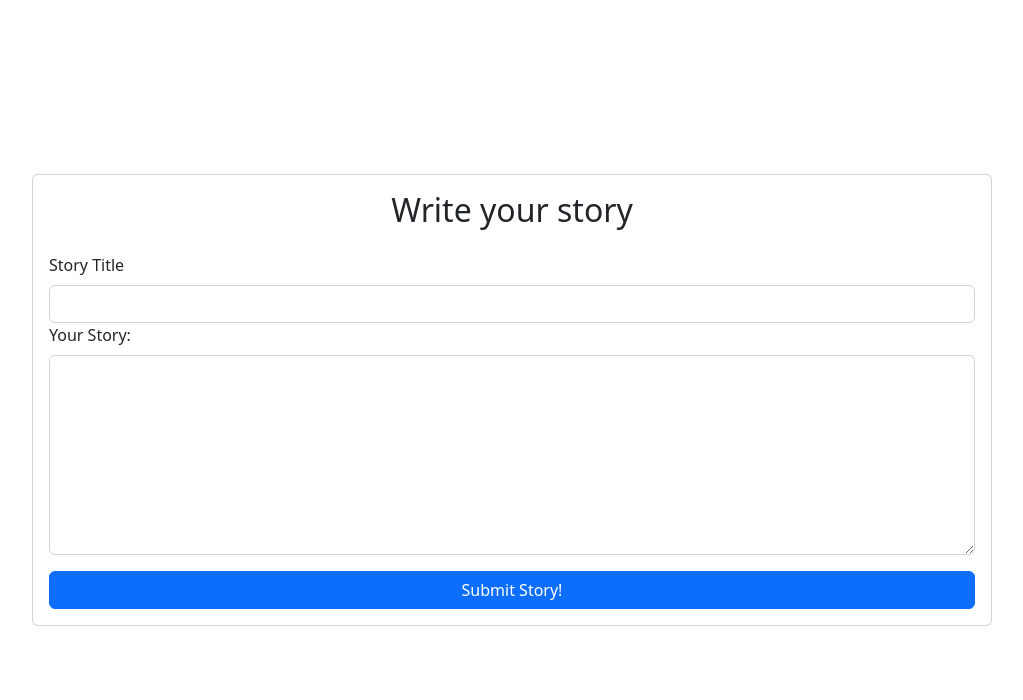
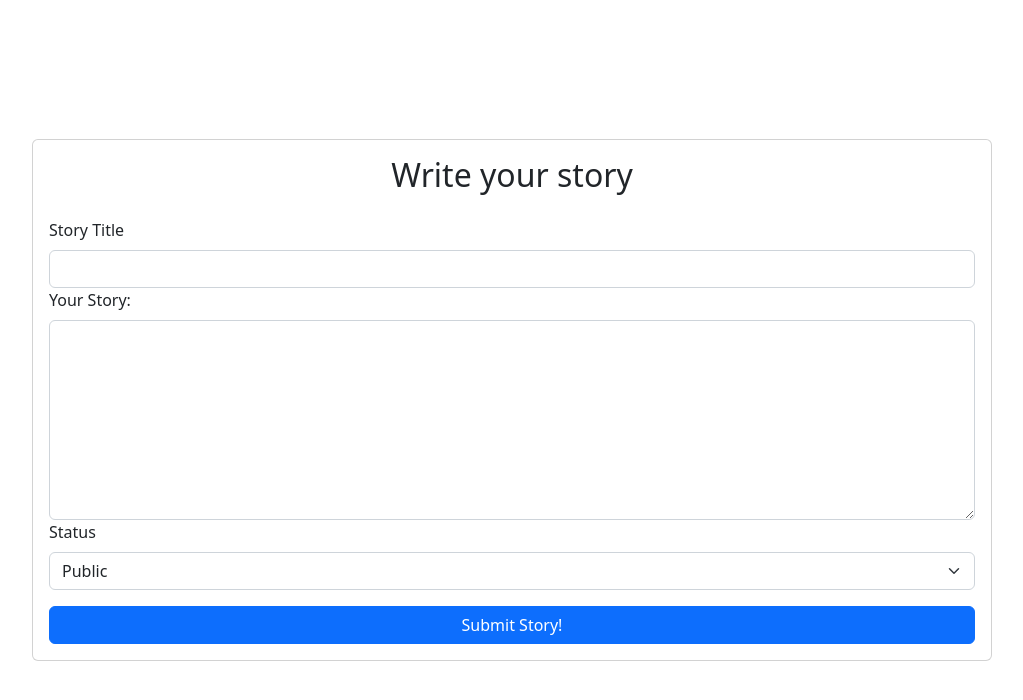
Before and after one commit to dalancox/firebase-react-auth, a React (Create React App) app: page /add-story in a window 1280 px wide. Shown: the top 700 px of the page, without its empty margins (128-1151 px from the left). Built offline with nearby package versions, Linux system fonts and the light colour scheme; no server answers; the database is empty; sample sign-in values are in the browser's storage.

Commit message:
added explore page

```diff
--- a/src/components/AddStory.js
+++ b/src/components/AddStory.js
@@ -1,4 +1,4 @@
-import React from "react";
+import React, { useEffect } from "react";
 import { useRef, useState } from "react";
 import { Card, Button, Alert, Form } from 'react-bootstrap'
 import { database } from "../firebase";
@@ -9,7 +9,9 @@ function AddStory() {
 
     const storyTitle = useRef()
     const storyBody = useRef()
+    const status = useRef()
     const { currentUser } = useAuth()
+    const [userData, setUserData] = useState([])
 
     const [error, setError] = useState('')
 
@@ -23,7 +25,9 @@ function AddStory() {
             await database.stories.add({
                 userID: currentUser.uid,
                 storyTitle: storyTitle.current.value,
-                storyBody: storyBody.current.value
+                storyBody: storyBody.current.value,
+                status: status.current.value,
+                username: userData.firstName
             })
             navigate('/')
         }catch{
@@ -31,6 +35,16 @@ function AddStory() {
         }
 
     }
+
+    useEffect(() => {
+        const getUserName = async () => {
+            const data = await database.users.doc(currentUser.uid).get()
+            setUserData(data.data())
+        }
+
+        getUserName()
+        // eslint-disable-next-line
+    }, [])
 
     return(
         <>
@@ -48,6 +62,13 @@ function AddStory() {
                         <Form.Label>Your Story:</Form.Label>
                         <Form.Control style={{height: '200px'}} as='textarea' type="text" ref={storyBody} required />
                     </Form.Group>
+                    <Form.Group>
+                    <Form.Label>Status</Form.Label>
+                        <Form.Select ref={status} required>
+                            <option>Public</option>
+                            <option>Private</option>
+                        </Form.Select>
+                    </Form.Group>
                     <Button className="w-100 mt-3" type='submit'>Submit Story!</Button>
                     </Form>
                 </Card.Body>
--- a/src/components/App.js
+++ b/src/components/App.js
@@ -3,6 +3,7 @@ import Dashboard from './Dashboard'
 import Login from './authentication/Login'
 import ForgotPassword from './authentication/ForgotPassword';
 import UpdateProfile from './authentication/UpdateProfile';
+import Explore from './Explore';
 import AddStory from './AddStory';
 import { AuthProvider } from '../contexts/AuthContext';
 import { BrowserRouter as Router, Routes, Route } from 'react-router-dom';
@@ -32,6 +33,7 @@ function App() {
                   </PrivateRoute>
                 }
                 ></Route>
+                <Route path="/explore" element={<Explore />} />
                 <Route path="/signup" element={<Signup />} />
                 <Route path="/login" element={<Login />} />
                 <Route path="/forgot-password" element={<ForgotPassword />} />
--- a/src/components/Dashboard.js
+++ b/src/components/Dashboard.js
@@ -4,6 +4,7 @@ import Spinner from 'react-bootstrap/Spinner';
 import Modal from 'react-bootstrap/Modal';
 import { useAuth } from "../contexts/AuthContext"
 import { database } from '../firebase'
+import { Link } from 'react-router-dom'
 
 import Profile from "./Profile";
 import WriteStory from "./WriteStory";
@@ -96,6 +97,11 @@ function Dashboard() {
                 <div>
                     <Profile profileData={userData} />
                     <WriteStory story={stories.length} />
+                    <Link to="/explore" className="btn btn-primary mx-3">Explore</Link>
+                </div>
+
+                <div>
+
                 </div>
 
                 <div className='w-100 text-center mb-5' style={{position: 'absolute', bottom: '0'}}>
--- /dev/null
+++ b/src/components/Explore.js
@@ -0,0 +1,34 @@
+import React, { useEffect, useState } from "react";
+import { database } from "../firebase";
+
+
+function Explore() {
+    const [publicStories, setPublicStories] = useState([]);
+
+    useEffect(() => {
+        const getPublicStories = async () => {
+            const data = await database.stories.where('status', '==', 'Public').get()
+            setPublicStories(data.docs.map((doc) => ({ ...doc.data(), id: doc.id })))
+        }
+
+        getPublicStories()
+    }, [])
+
+    return (
+        <>
+            {
+            publicStories.map((stories) => {
+                return (
+                    <div key={stories.id} style={{padding: '1rem', borderBottom: '1px solid #ddd'}}>
+                        <p>{stories.username}</p>
+                        <h1>{stories.storyTitle}</h1>
+                        <p>{stories.storyBody}</p>
+                    </div>
+                )
+                })
+            }
+        </>
+     )
+}
+
+export default Explore
```
